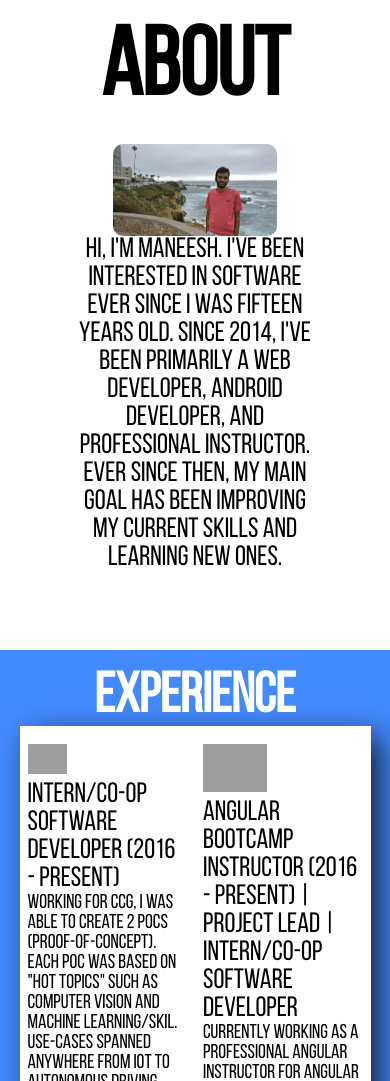
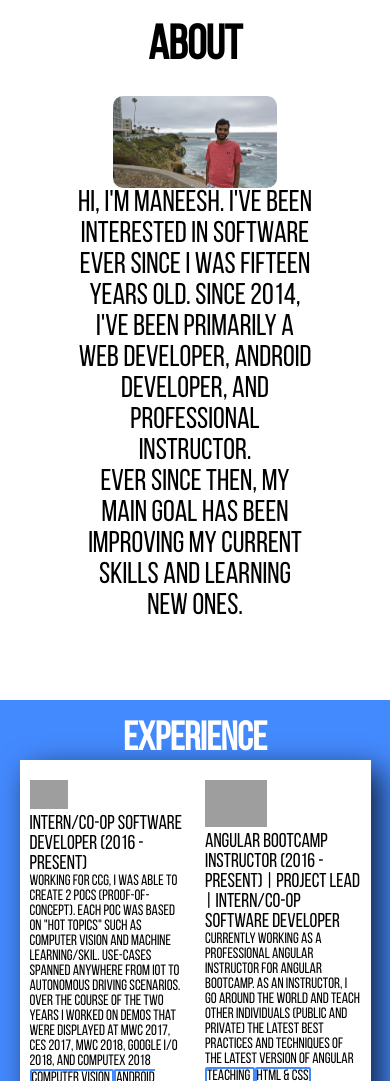
Before and after one commit to maneesht/maneesht.github.io, a plain HTML site: page index.html in a window 390 px wide. Shown: the part 919-2000 px from the top of the page. Drawn offline with Linux system fonts and the light colour scheme; grey boxes are pictures that could not be loaded.

Commit message:
More responsive changes

```diff
--- a/index.html
+++ b/index.html
@@ -8,8 +8,8 @@
         <div class="full-height grey-bg relative-container">
             <div class="center text-lg">
                 <h1 class="text-center white-text">MANEESH TEWANI</h1>
-                <h4 class="text-center white-text">SOFTWARE DEVELOPER. INSTRUCTOR. SCREENWRITER.</h4>
-                <h4 class="text-center white-text">NOT IN THAT ORDER.</h4>
+                <h2 class="text-center white-text">SOFTWARE DEVELOPER. INSTRUCTOR. SCREENWRITER.</h4>
+                <h3 class="text-center white-text">NOT IN THAT ORDER.</h4>
             </div>
             <div class="nav text-lg">
                 <a href="#about" class="text-center white-text">ABOUT</a>
--- a/styles.css
+++ b/styles.css
@@ -50,8 +50,7 @@ html, body {
 .skill {
     border-radius: 2px;
     border: 2px solid #448AFF;;
-    margin: 2px;
-    padding: 3px;
+    margin-top: 5px;
 }
 #experience {
     background: #448AFF;
@@ -74,7 +73,7 @@ html, body {
     min-height: 150px;
 }
 .text-sm {
-    font-size: 1.25rem;
+    font-size: .75em;
 }
 #about {
     padding: 20%;
@@ -128,7 +127,7 @@ html, body {
     flex: 1;
     background-color: white;
     color: black;
-    padding: .50rem;
+    padding: .50em;
 }
 .sm-profile-img {
     width: 70%;
@@ -143,7 +142,7 @@ html, body {
     vertical-align: middle;
 }
 .text-lg {
-    font-size: 3.0rem;
+    font-size: 1.5em;
 }
 ul {
     list-style-type: none;
@@ -164,7 +163,7 @@ ul {
     background-color: white;
 }
 .text-md {
-    font-size: 1.75rem;
+    font-size: 1.25em;
 }
 .text-center {
     text-align: center;
```
